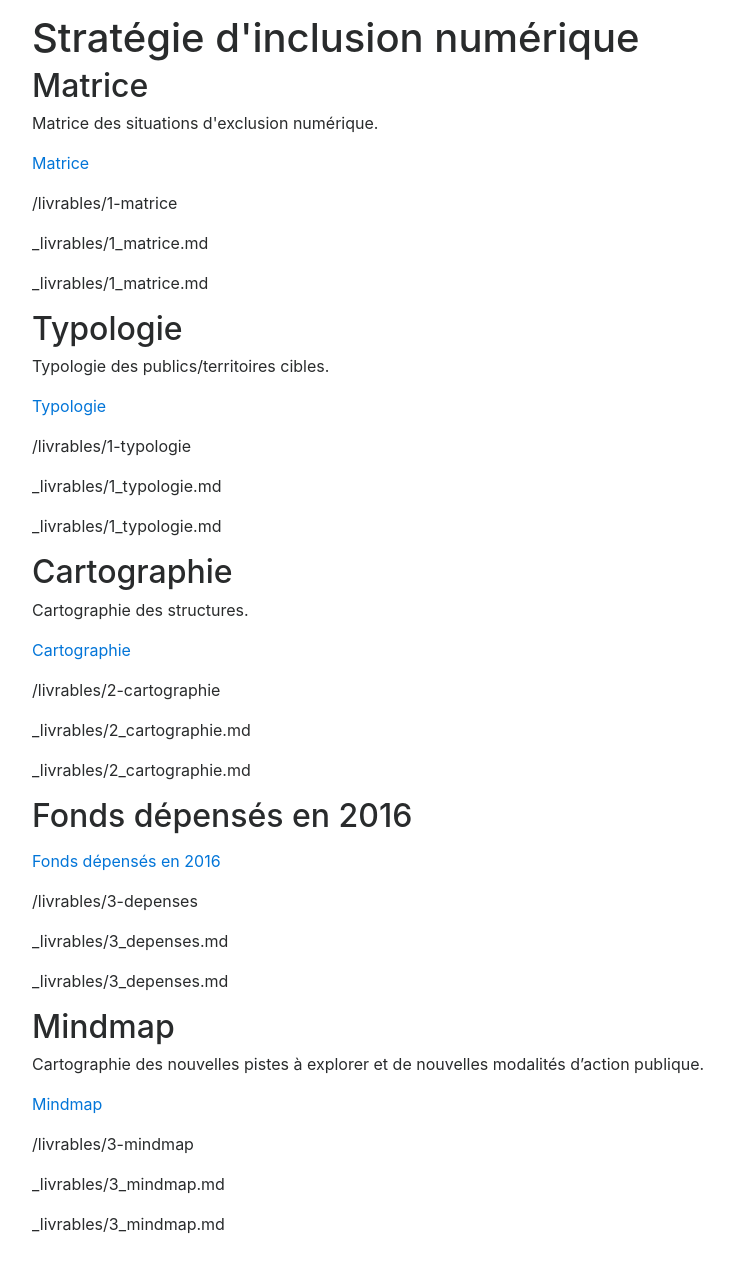
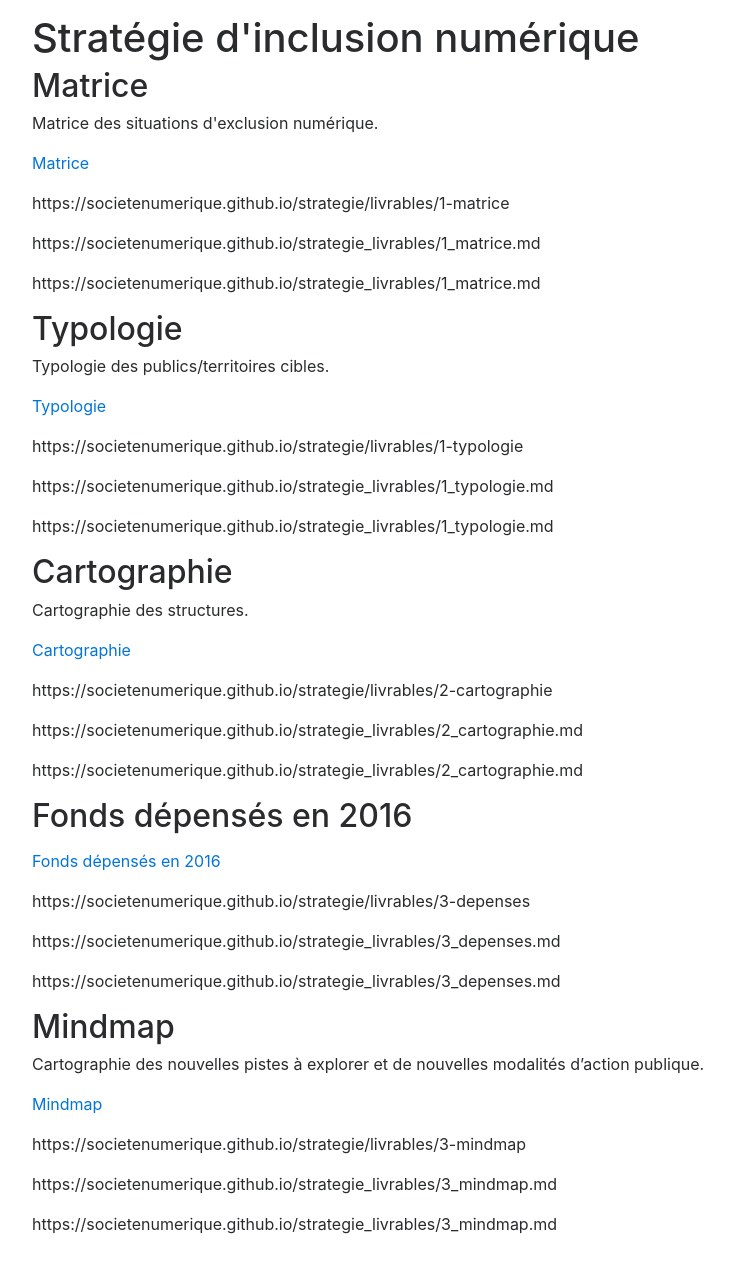
Before and after one commit to SocieteNumerique/societenumerique.github.io-old, a Jekyll site: the page built from index.html, in a window 1280 px wide. Shown: the whole page, without its empty margins (31-765 px from the left). Built offline with Jekyll 4.4.1, drawn with Linux system fonts in a browser that asks for light colours; nearby versions of some CDN libraries.

Commit message:
Update index.html

```diff
--- a/index.html
+++ b/index.html
@@ -12,9 +12,9 @@ layout: default
   <p>{{ item.description }}</p>
   <p><a href="{{ item.url }}">{{ item.titre }}</a></p>
 
-  <p>{{ item.url }}</p>
-  <p>{{ item.path }}</p>
-  <p>{{ item.relative_path }}</p>
+  <p>https://societenumerique.github.io/strategie{{ item.url }}</p>
+  <p>https://societenumerique.github.io/strategie{{ item.path }}</p>
+  <p>https://societenumerique.github.io/strategie{{ item.relative_path }}</p>
 
 {% endfor %}
 
```
